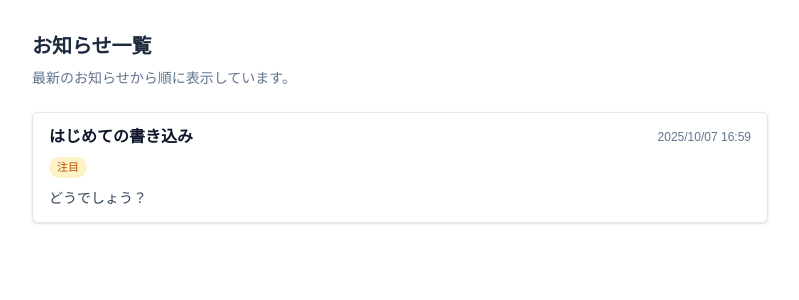
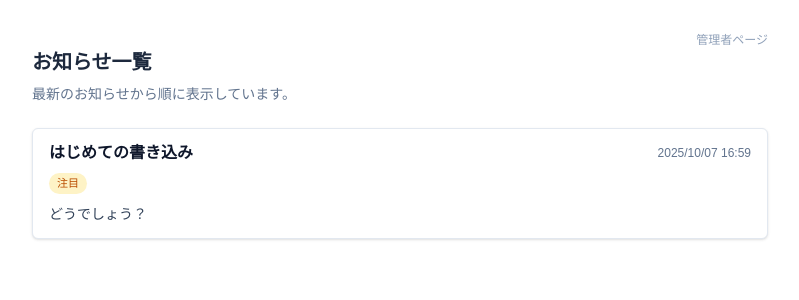
Before and after one commit to bazaarjapan/20251008my-app, a Next.js app: page /announcements in a window 1280 px wide. Shown: the top 300 px of the page, without its empty margins (240-1039 px from the left). Built offline with nearby package versions, Linux system fonts and the light colour scheme.

Commit message:
Expose admin link from simplified pages

```diff
--- a/app/announcements/page.tsx
+++ b/app/announcements/page.tsx
@@ -1,4 +1,5 @@
 import { getAnnouncements } from "@/lib/announcements";
+import Link from "next/link";
 
 const dateFormatter = new Intl.DateTimeFormat("ja-JP", {
   dateStyle: "medium",
@@ -11,6 +12,15 @@ export default async function AnnouncementsArchivePage() {
   return (
     <div className="bg-white text-slate-900">
       <main className="mx-auto max-w-3xl px-4 py-6 sm:py-8">
+        <div className="flex justify-end">
+          <Link
+            href="/admin/announcements"
+            className="text-xs font-medium text-slate-400 transition hover:text-slate-600"
+            prefetch={false}
+          >
+            管理者ページ
+          </Link>
+        </div>
         <h1 className="text-lg font-semibold text-slate-800 sm:text-xl">
           お知らせ一覧
         </h1>
--- a/app/page.tsx
+++ b/app/page.tsx
@@ -1,4 +1,5 @@
 import { getAnnouncements } from "@/lib/announcements";
+import Link from "next/link";
 
 const dateFormatter = new Intl.DateTimeFormat("ja-JP", {
   dateStyle: "medium",
@@ -12,6 +13,15 @@ export default async function Home() {
   return (
     <div className="bg-white text-slate-900">
       <main className="mx-auto flex max-w-3xl flex-col gap-6 px-4 py-6 sm:py-8">
+        <div className="flex justify-end">
+          <Link
+            href="/admin/announcements"
+            className="text-xs font-medium text-slate-400 transition hover:text-slate-600"
+            prefetch={false}
+          >
+            管理者ページ
+          </Link>
+        </div>
         {!latest ? (
           <section className="rounded-md border border-dashed border-slate-200 bg-slate-50 p-6 text-center text-sm text-slate-500">
             現在表示できるお知らせはありません。新しい投稿が追加されるとこちらに表示されます。
```
